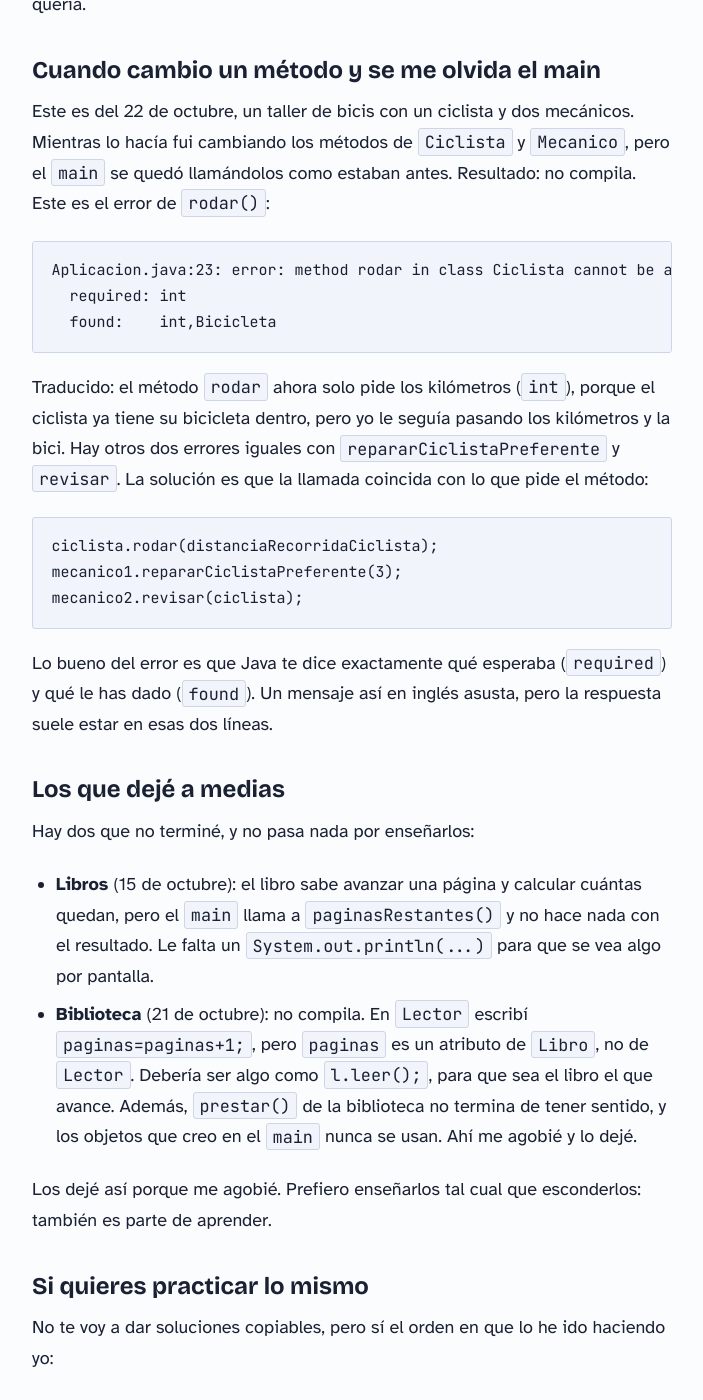
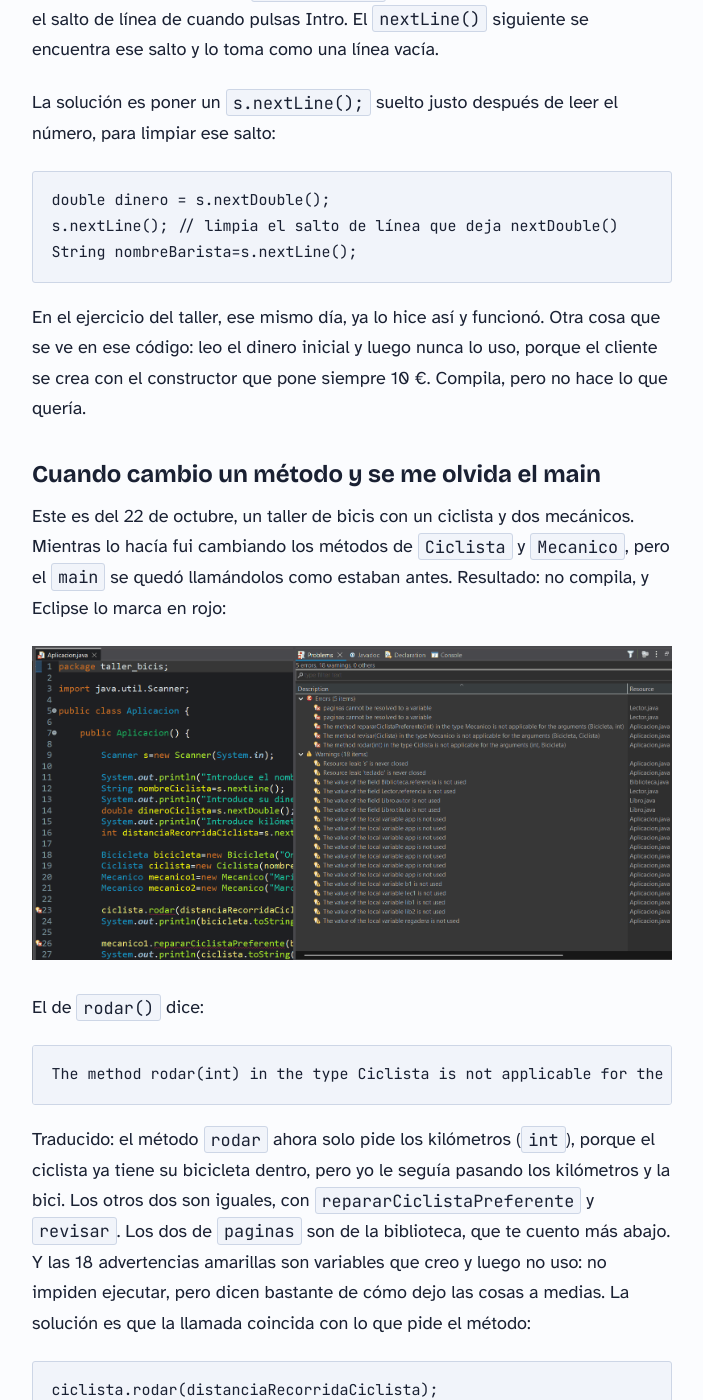
Before and after one commit to vibodigitalinfo-lab/codeandIA, a Jekyll site: the page built from articulos/guias/ejercicios-java-basicos-daw.md, in a window 1280 px wide and 1400 px high, scrolled down 4533 px. Shown: the whole window, without its empty margins (288-991 px from the left). Built offline with Jekyll 4.4.1, drawn with Linux system fonts in a browser that asks for light colours; some of the changed text lies outside the part shown.

Commit message:
Ejercicios Java: capturas reales de Eclipse (consola de la linterna y errores de taller_bicis)
Co-Authored-By: Claude Opus 5.5 (1M context) <noreply@anthropic.com>
Claude-Session: https://claude.ai/code/session_01Vv6rVLEVpGNKHPZ7HKXWGq

````diff
--- a/articulos/guias/ejercicios-java-basicos-daw.md
+++ b/articulos/guias/ejercicios-java-basicos-daw.md
@@ -110,6 +110,12 @@ public class Linterna {
 }
 ```
 
+Así salía en la consola de Eclipse al ejecutarlo:
+
+![Consola de Eclipse con la salida de la linterna: 1900, 1980, 0, 200 y 500 de carga restante](/assets/img/java-linterna-consola.png){: width="460" height="205"}
+
+La primera linterna gasta 100 en 10 minutos y recupera 80 al cargar. La segunda, de 500, se queda en 0 tras una hora encendida (no baja a negativo) y, aunque la cargue 20 minutos, se queda en 500 (no pasa de su capacidad).
+
 Aquí hay tres cosas que al principio no tenía claras:
 
 - **`this(2000)`**: un constructor que llama a otro. Si creas la batería sin decir la capacidad, tiene 2000.
@@ -145,15 +151,17 @@ En el ejercicio del taller, ese mismo día, ya lo hice así y funcionó. Otra co
 
 ## Cuando cambio un método y se me olvida el main
 
-Este es del 22 de octubre, un taller de bicis con un ciclista y dos mecánicos. Mientras lo hacía fui cambiando los métodos de `Ciclista` y `Mecanico`, pero el `main` se quedó llamándolos como estaban antes. Resultado: no compila. Este es el error de `rodar()`:
+Este es del 22 de octubre, un taller de bicis con un ciclista y dos mecánicos. Mientras lo hacía fui cambiando los métodos de `Ciclista` y `Mecanico`, pero el `main` se quedó llamándolos como estaban antes. Resultado: no compila, y Eclipse lo marca en rojo:
+
+![Eclipse con taller_bicis abierto y la pestaña Problems: 5 errores, tres de métodos que no aceptan esos argumentos y dos de la variable paginas en Lector](/assets/img/java-taller-bicis-errores.png){: width="1587" height="780"}
+
+El de `rodar()` dice:
 
 ```text
-Aplicacion.java:23: error: method rodar in class Ciclista cannot be applied to given types;
-  required: int
-  found:    int,Bicicleta
+The method rodar(int) in the type Ciclista is not applicable for the arguments (int, Bicicleta)
 ```
 
-Traducido: el método `rodar` ahora solo pide los kilómetros (`int`), porque el ciclista ya tiene su bicicleta dentro, pero yo le seguía pasando los kilómetros y la bici. Hay otros dos errores iguales con `repararCiclistaPreferente` y `revisar`. La solución es que la llamada coincida con lo que pide el método:
+Traducido: el método `rodar` ahora solo pide los kilómetros (`int`), porque el ciclista ya tiene su bicicleta dentro, pero yo le seguía pasando los kilómetros y la bici. Los otros dos son iguales, con `repararCiclistaPreferente` y `revisar`. Los dos de `paginas` son de la biblioteca, que te cuento más abajo. Y las 18 advertencias amarillas son variables que creo y luego no uso: no impiden ejecutar, pero dicen bastante de cómo dejo las cosas a medias. La solución es que la llamada coincida con lo que pide el método:
 
 ```java
 ciclista.rodar(distanciaRecorridaCiclista);
@@ -161,7 +169,7 @@ mecanico1.repararCiclistaPreferente(3);
 mecanico2.revisar(ciclista);
 ```
 
-Lo bueno del error es que Java te dice exactamente qué esperaba (`required`) y qué le has dado (`found`). Un mensaje así en inglés asusta, pero la respuesta suele estar en esas dos líneas.
+Lo bueno del error es que te dice exactamente qué pide el método, `rodar(int)`, y qué le has dado, `(int, Bicicleta)`. Un mensaje así en inglés asusta, pero la respuesta suele estar en esas dos líneas.
 
 ## Los que dejé a medias
 
````
Also changed, not shown: other parts of articulos/guias/ejercicios-java-basicos-daw.md (+1 -1 lines), assets/img/java-linterna-consola.png (added), assets/img/java-taller-bicis-errores.png (added).
